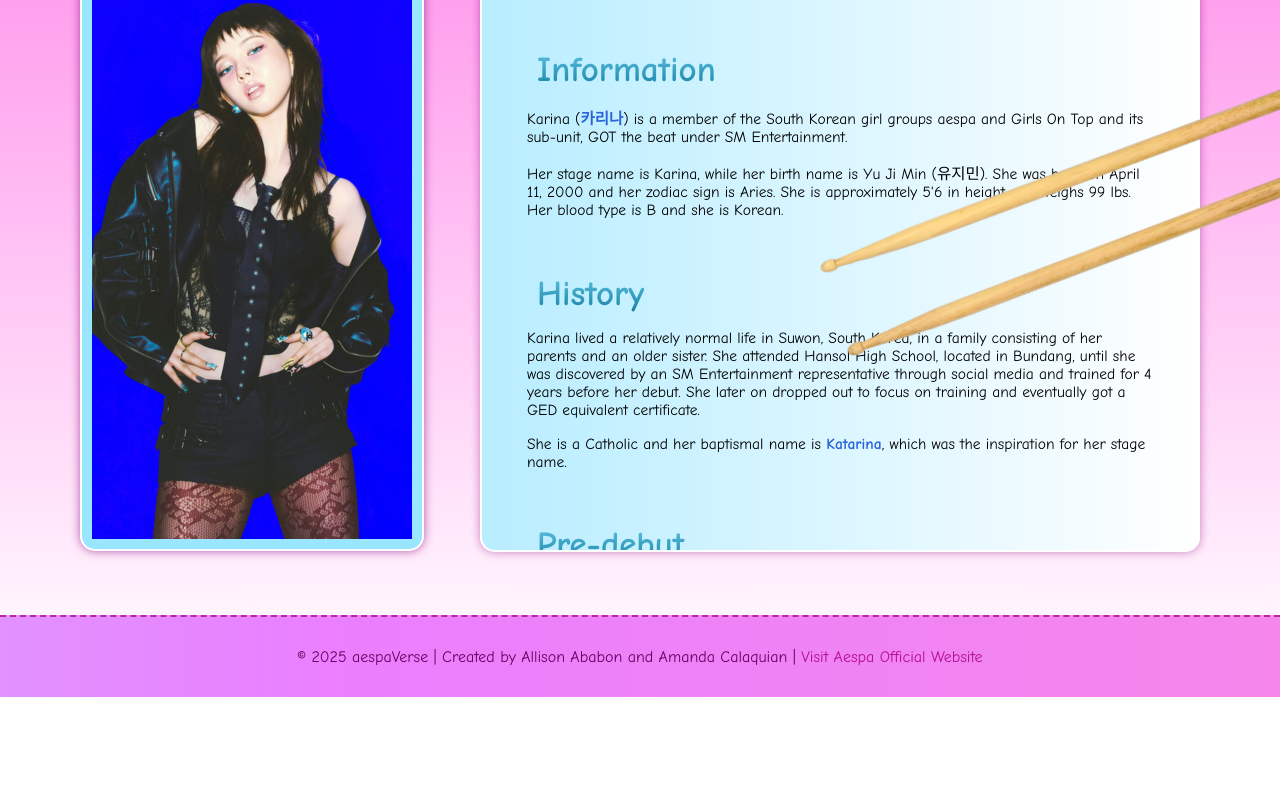
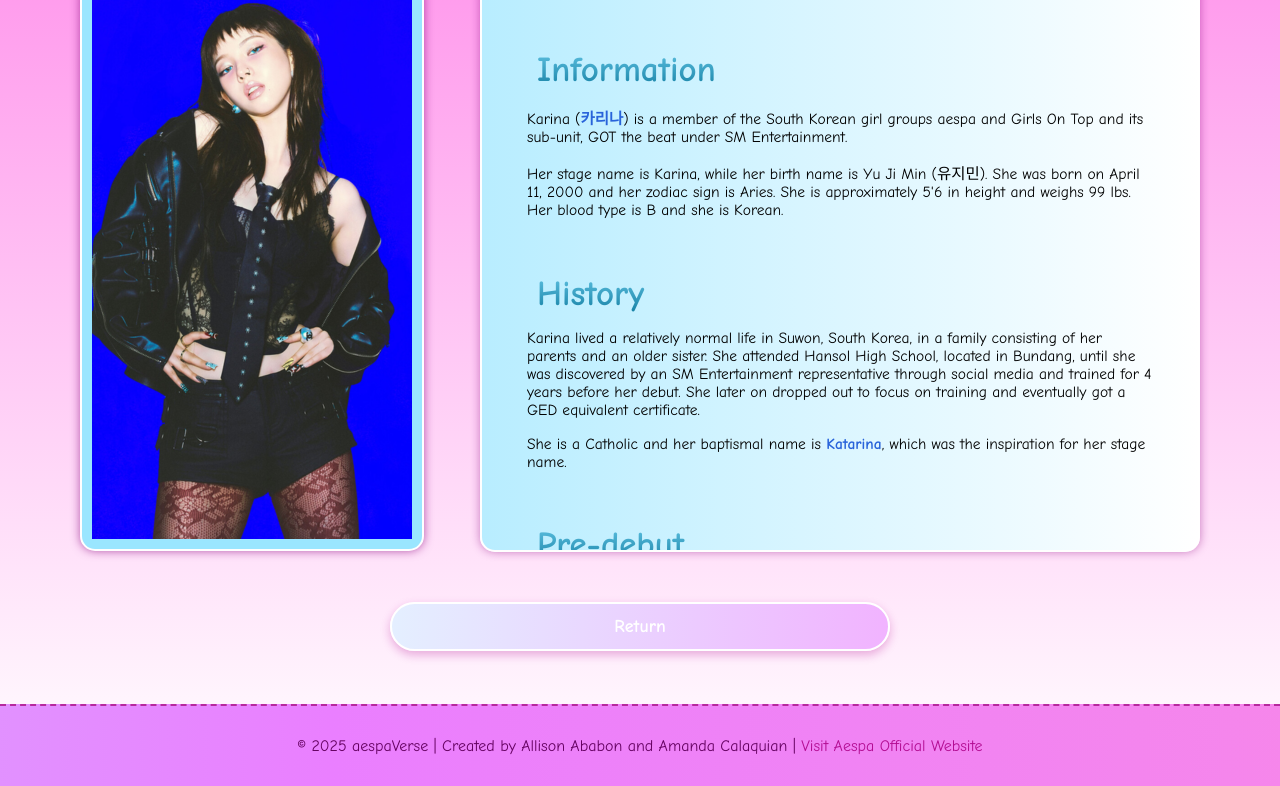
Before and after one commit to acpcalaquian/WDProjCesiumAbabonCalaquian, a plain HTML site: page karina.html in a window 1280 px wide. Shown: the part 258-1044 px from the top of the page. Before the commit the page ends 955 px from the top, so only its background shows below. Drawn offline with Linux system fonts and the light colour scheme.

Commit message:
YO YO YO BRUH

```diff
--- a/karina.html
+++ b/karina.html
@@ -1,7 +1,7 @@
 <!DOCTYPE html>
 <head>
     <link rel="stylesheet" href="styles.css">
-    <title>Aespaverse</title>
+    <title>Aespaverse | Members | Karina</title>
     <link rel="icon" type="png" href="public/assets/favicon.png">
 </head>
 
@@ -44,12 +44,14 @@
 
 
 
-                <div class="floating-drumstick">
+                <!--<div class="floating-drumstick">
                     <img src="public/assets/drumsticks.png">
-                </div>
+                </div>-->
                 </div>
         </div>
     </div>
+
+    <button type="button" onclick="history.back()">Return</button>
 
     <br>
 
--- a/styles.css
+++ b/styles.css
@@ -506,15 +506,15 @@ h1 strong {
     margin-bottom: 30px;
 }
 
-.floating-drumstick {
-    width: 2px;
+/*.floating-drumstick {
+    width: 30em;
     height: auto;
     position: fixed;
-    bottom: 80px;
-    right: 500px;
+    bottom: -100px;
+    right: 900px;
     transform: rotate(-15deg);
     z-index: 10;
-}
+}*/
 
 .image {
     /* margin-left: 70px;*/
@@ -652,3 +652,27 @@ h1 strong {
     text-decoration: underline;
     color: #ff35b8 !important;
 }
+
+/*buttons*/
+
+button {
+    display: block;
+    margin: 30px auto;
+    background: linear-gradient(to right, #e4efff, #f1b3ff);
+    border: 2px solid white;
+    color: rgb(255, 255, 255);
+    padding: 12px 40px;
+    font-family: 'Comic Sans MS', cursive, sans-serif;
+    font-size: 18px;
+    font-weight: bold;
+    border-radius: 35px;
+    cursor: pointer;
+    box-shadow: 0px 4px 10px rgba(179, 13, 146, 0.3);
+    transition: transform 0.1s;
+    width: 500px;
+}
+
+button:hover {
+    transform: scale(1.05);
+    transform: translateY(5px);
+}
```
Also changed, not shown: about.html (+1 -1 lines), discography.html (+2 -2 lines), giselle.html (+5 -3 lines), members.html (+1 -1 lines), ningning.html (+5 -3 lines), showcase.html (+1 -1 lines), winter.html (+5 -3 lines).
